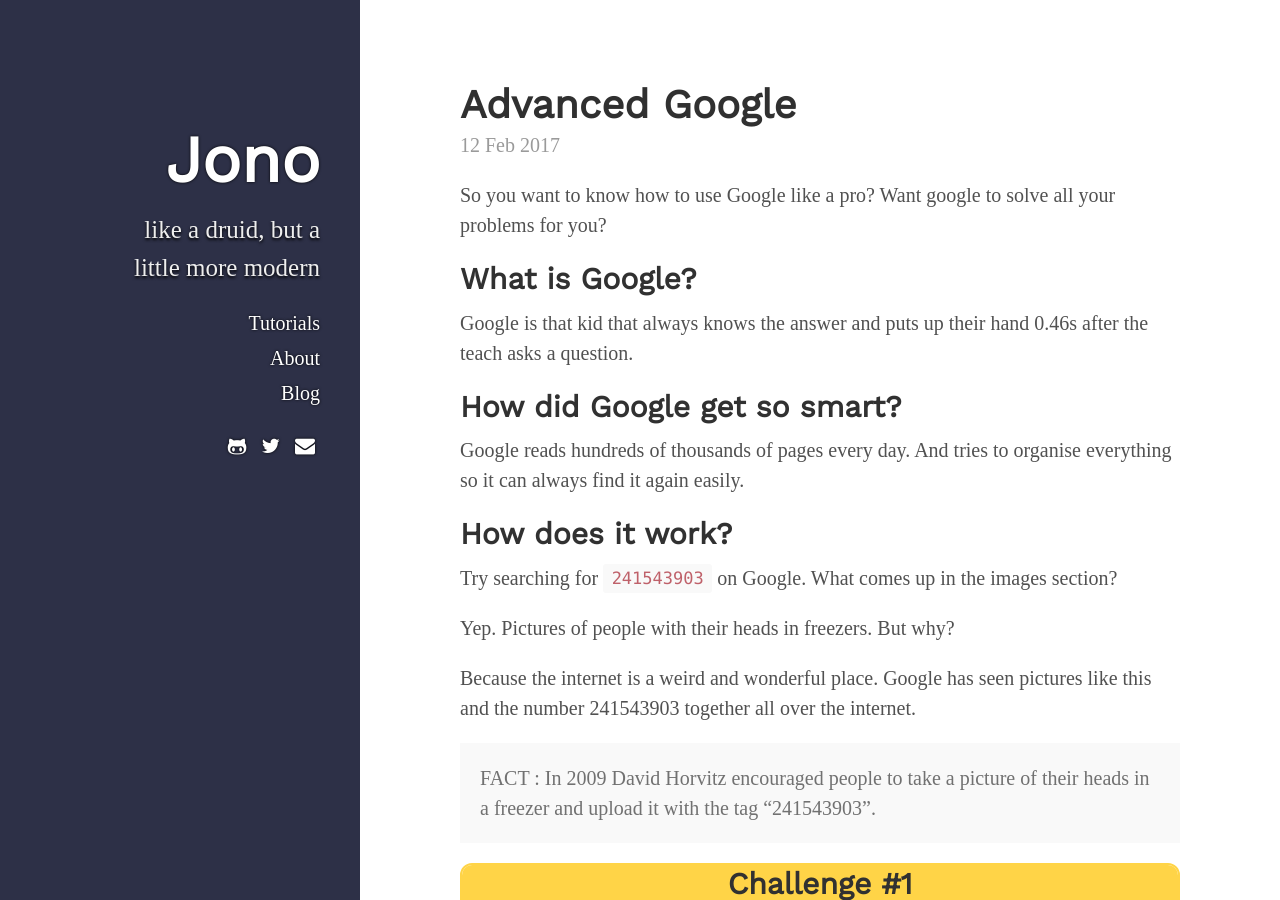
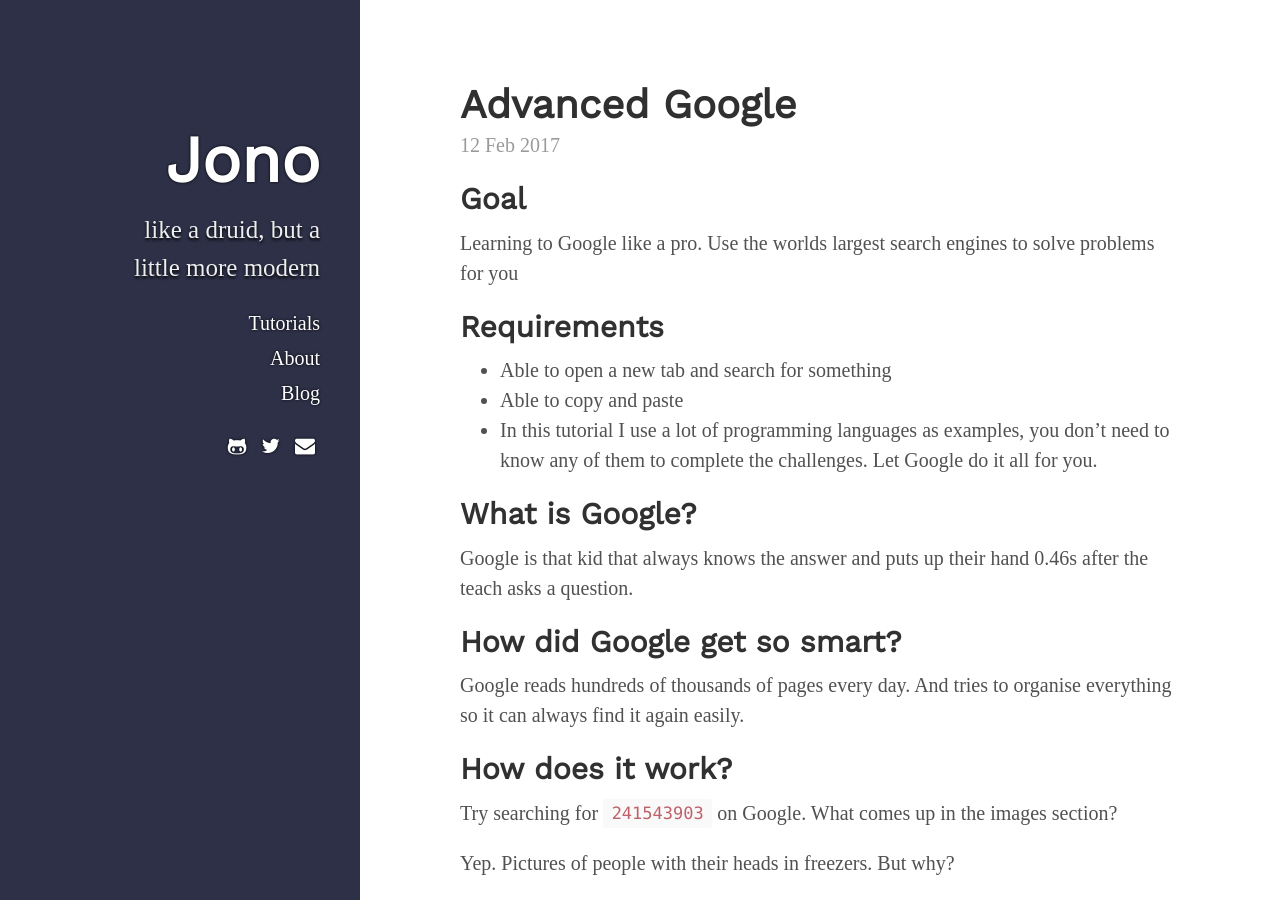
Before and after one commit to foopod/blog-2.0, a Jekyll site: the page built from _tutorials/how-to-gooogle.md, in a window 1280 px wide and 900 px high. Built offline with Jekyll 4.4.1, drawn with Linux system fonts in a browser that asks for light colours; nearby versions of some CDN libraries; some web fonts are replaced; comment, search, counter and statistics services are not loaded.

Commit message:
Update how-to-gooogle.md

```diff
--- a/_tutorials/how-to-gooogle.md
+++ b/_tutorials/how-to-gooogle.md
@@ -8,7 +8,15 @@
 image: /public/images/google.png
 ---
 
-So you want to know how to use Google like a pro? Want google to solve all your problems for you?
+## Goal
+
+Learning to Google like a pro. Use the worlds largest search engines to solve problems for you
+
+## Requirements
+
+* Able to open a new tab and search for something
+* Able to copy and paste
+* In this tutorial I use a lot of programming languages as examples, you don't need to know any of them to complete the challenges. Let Google do it all for you.
 
 ## What is Google?
 
```
